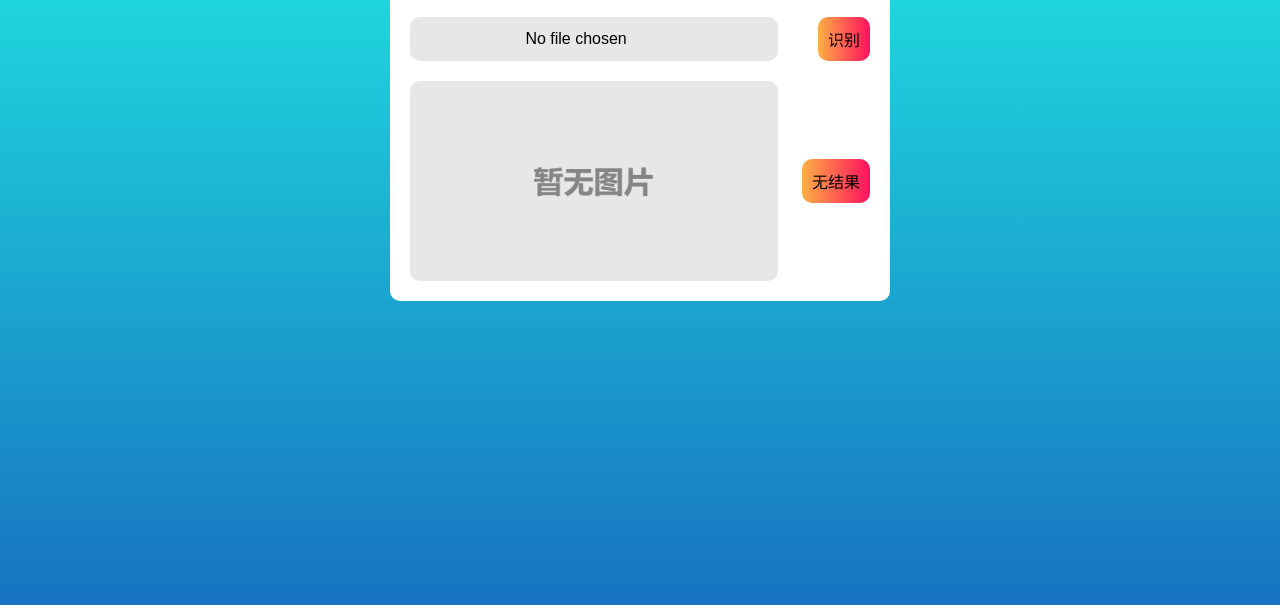
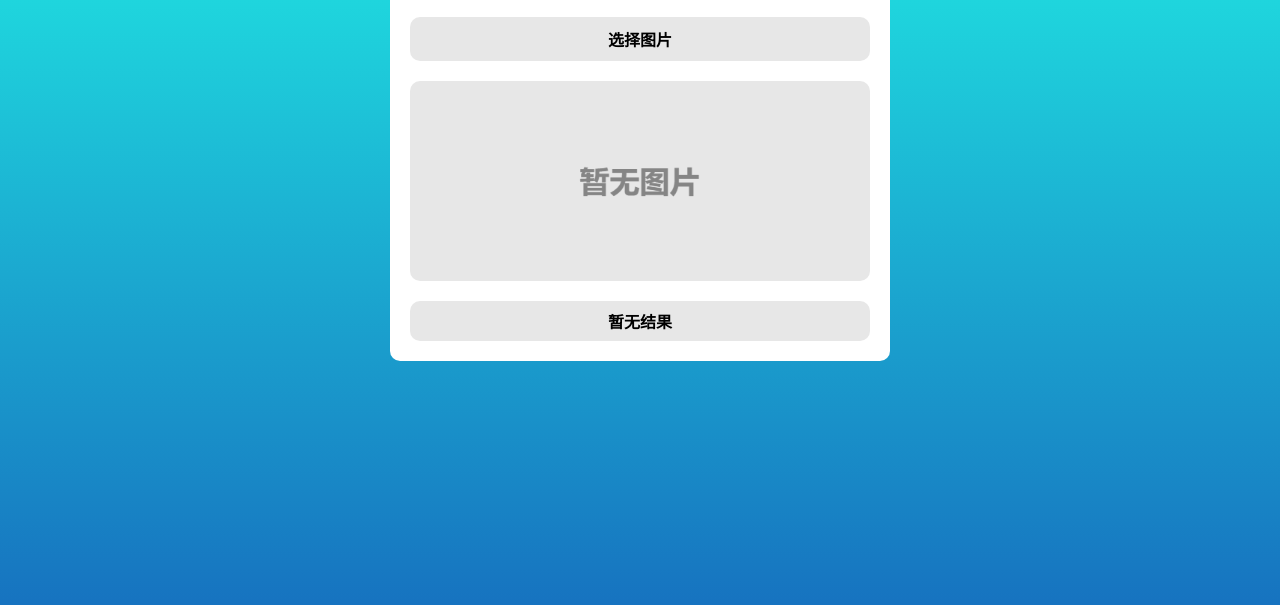
Before and after one commit to MR-Addict/captcha, a website: page public/index.html in a window 1280 px wide. Shown: the part 159-764 px from the top of the page. Drawn offline with Linux system fonts and the light colour scheme.

Commit message:
update style

```diff
--- a/public/index.css
+++ b/public/index.css
@@ -56,48 +56,44 @@ body {
 /* form */
 form {
   width: 100%;
+  position: relative;
+  padding: 1rem;
 
-  display: flex;
-  flex-direction: row;
-  align-items: center;
-  justify-content: space-between;
-}
-
-form input::-webkit-file-upload-button {
-  visibility: hidden;
-}
-
-form input[type="file"] {
-  width: 80%;
-  padding: 1rem;
-  cursor: pointer;
-  font-size: 1.6rem;
   border-radius: 1rem;
   background: var(--pri-grey);
 }
 
-form button[type="button"] {
-  padding: 1rem;
-  border: none;
-  outline: none;
+form input::-webkit-file-upload-button {
+  display: none;
+}
+
+form input[type="file"] {
+  display: none;
+}
+
+form label {
+  text-align: center;
+  display: block;
+  margin: auto;
+  cursor: pointer;
   font-size: 1.6rem;
-  border-radius: 1rem;
-  cursor: pointer;
-  background: var(--pri-warm);
+  width: 100%;
+  font-weight: bold;
 }
 
 /* result */
 .result {
   width: 100%;
+  gap: 2rem;
 
   display: flex;
-  flex-direction: row;
+  flex-direction: column;
   align-items: center;
-  justify-content: space-between;
+  justify-content: center;
 }
 
 .result img {
-  width: 80%;
+  width: 100%;
   height: 20rem;
   padding: 1rem;
   font-size: 1.6rem;
@@ -108,8 +104,16 @@ form button[type="button"] {
 }
 
 .result p {
-  padding: 1rem;
+  display: flex;
+  flex-direction: column;
+  align-items: center;
+  justify-content: center;
+
+  width: 100%;
+  height: 4rem;
   font-size: 1.6rem;
+  font-weight: bold;
+  text-align: center;
   border-radius: 1rem;
-  background: var(--pri-warm);
+  background: var(--pri-grey);
 }
--- a/public/index.html
+++ b/public/index.html
@@ -15,12 +15,12 @@
         <h1>Captcha识别</h1>
       </div>
       <form action="/" method="post" enctype="multipart/form-data">
-        <input type="file" name="captcha" onchange="loadImage(event)" />
-        <button type="button" onclick="uploadImage(event)">识别</button>
+        <label for="captcha">选择图片</label>
+        <input type="file" name="captcha" id="captcha" onchange="loadImage(event)" />
       </form>
       <div class="result">
         <img src="404.png" alt="captcha" />
-        <p>无结果</p>
+        <p>暂无结果</p>
       </div>
     </div>
   </body>
--- a/public/index.js
+++ b/public/index.js
@@ -2,12 +2,13 @@ function loadImage(event) {
   if (!event.target.files[0]) return;
   const image = document.querySelector("img");
   image.src = URL.createObjectURL(event.target.files[0]);
+  uploadImage();
 }
 
-function uploadImage(event) {
-  if (!document.querySelector("input").files[0]) return;
+function uploadImage() {
+  const formData = new FormData();
   const captcha = document.querySelector("input").files[0];
-  const formData = new FormData();
+  if (!captcha) return;
 
   formData.append("captcha", captcha);
   fetch("/", { method: "POST", body: formData })
```
Also changed, not shown: README.md.
